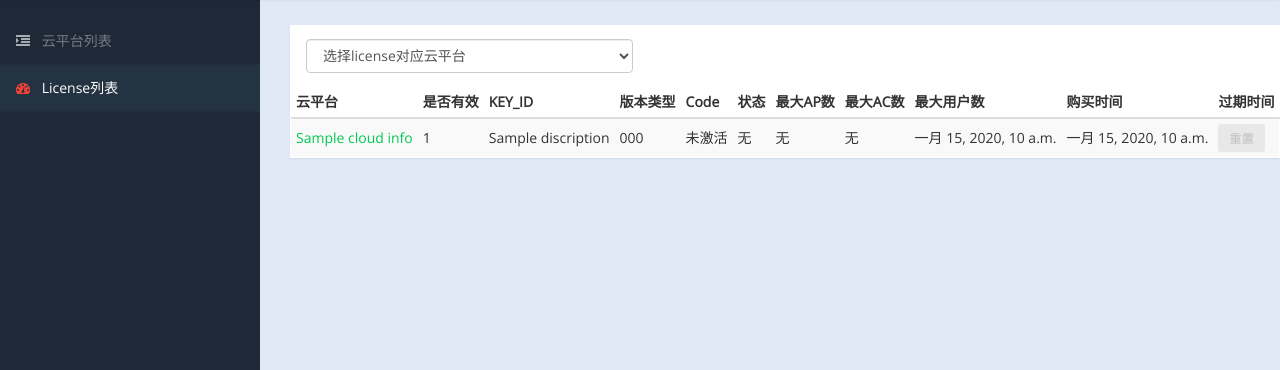
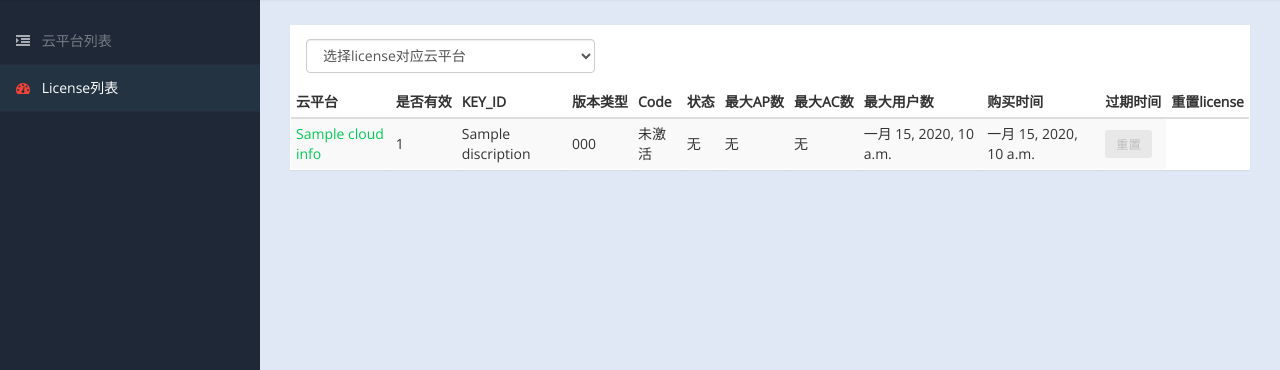
Before and after one commit to lorie-yy/WeChat-R-P_C-API, a Django app: template bdlicense/adminbd/templates/index.html in a window 1280 px wide; the page is wider, and only the part inside the window is pictured. Shown: the part 62-432 px from the top of that part. Run offline with Django 3.2, Linux system fonts and the light colour scheme; the template is opened without the code that fills it: most values are stand-ins (such as "Sample title", 1, 10 or a date in 2020); data that the repository does not hold is empty.

Commit message:
index fix bug

```diff
--- a/bdlicense/adminbd/templates/index.html
+++ b/bdlicense/adminbd/templates/index.html
@@ -27,7 +27,6 @@
             white-space: nowrap;
         }
         .table>tbody>tr>td{
-            white-space: nowrap;
             vertical-align: middle;
             font-size: 14px;
         }
```
